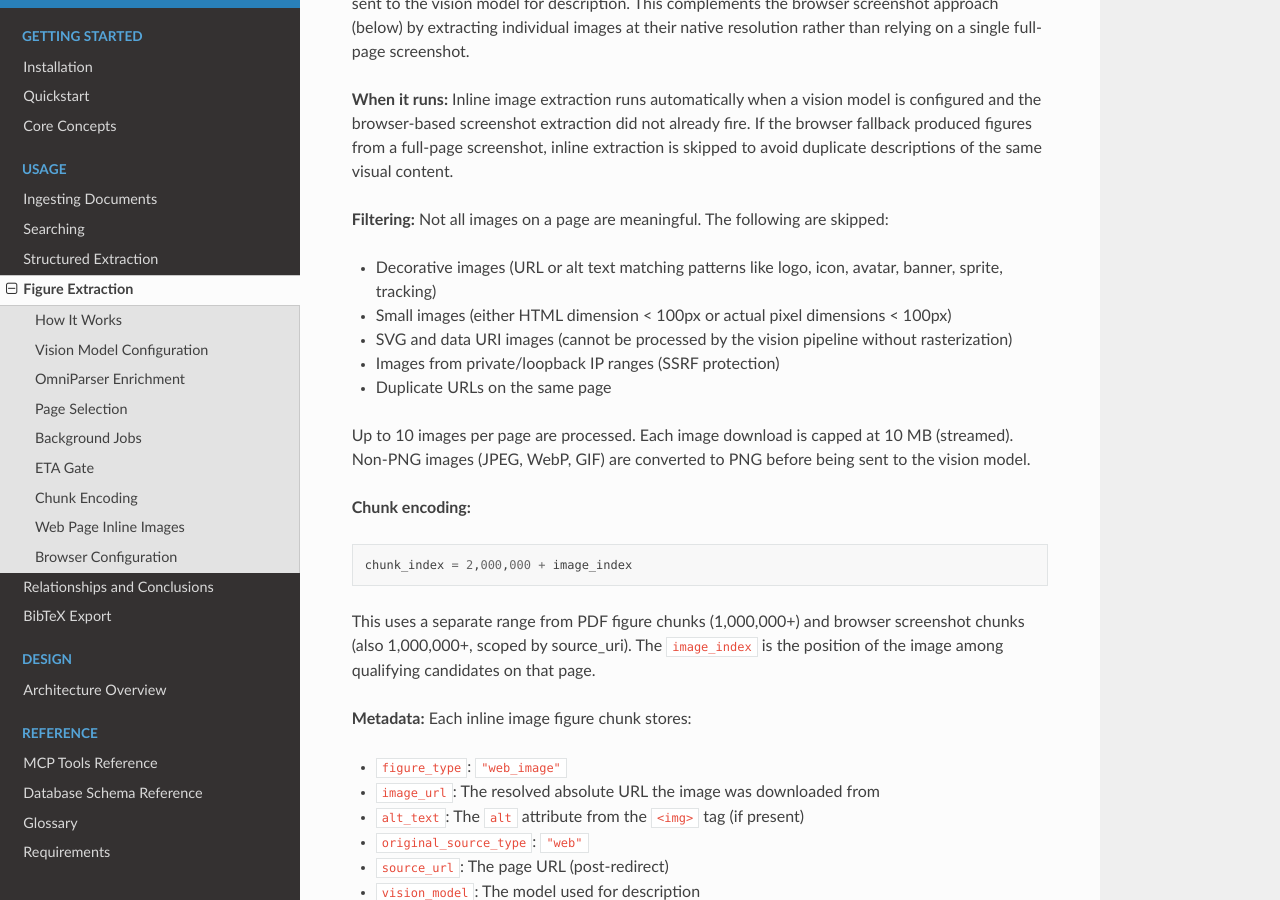
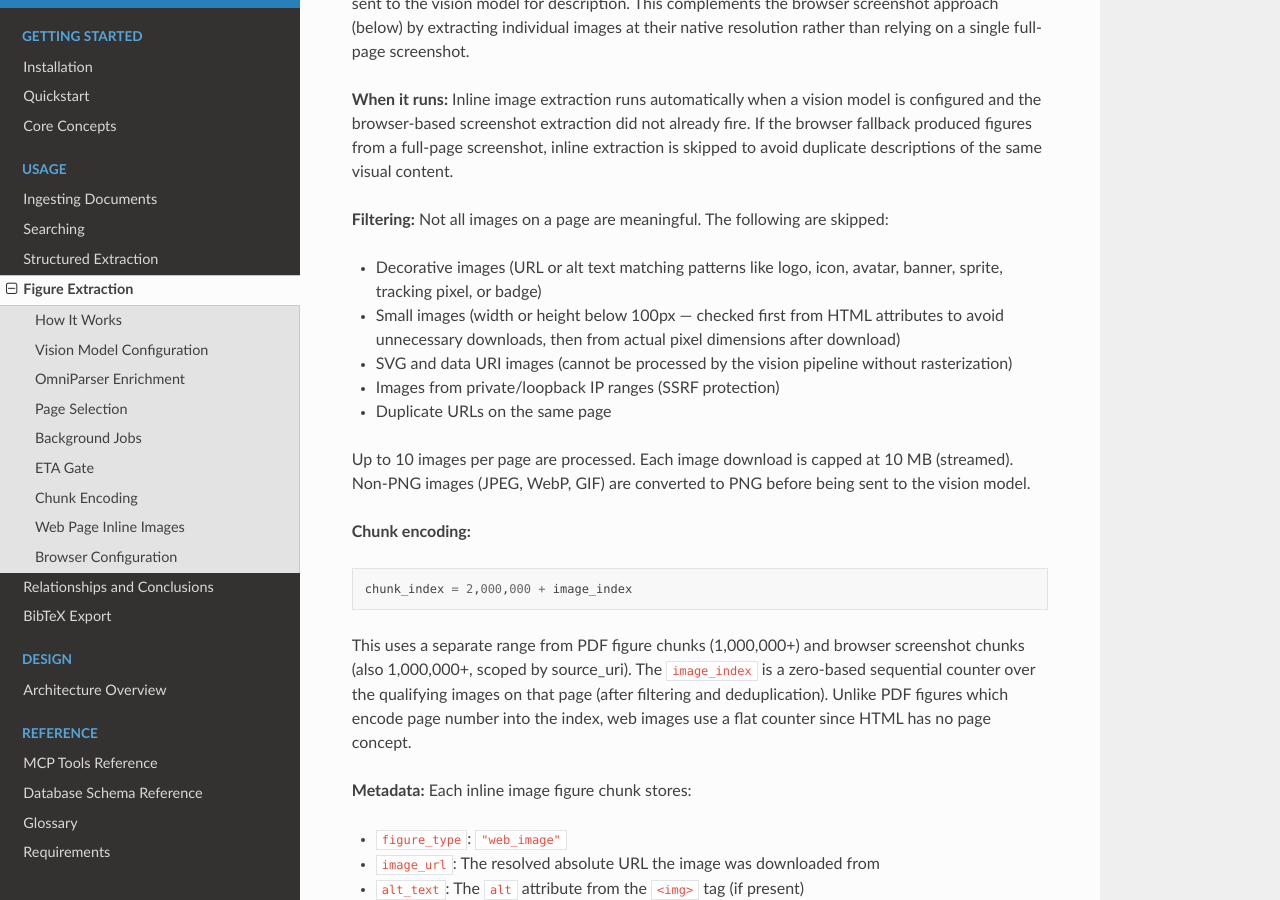
Before and after one commit to dutiona/knowledge-base, a Sphinx documentation site: the page built from docs/usage/figure-extraction.md, in a window 1280 px wide and 900 px high, scrolled down 3339 px. Built offline with Sphinx 7.4.7 and the Read the Docs theme 3.1.0, drawn with Linux system fonts in a browser that asks for light colours.

Commit message:
docs: address review feedback on inline image extraction docs
- Clarify "tracking" → "tracking pixel" in both doc files
- Rephrase dimension filtering to explain two-stage check
- Add image_index explanation (flat counter vs PDF page encoding)
- Add ValueError inline comment in _is_private_ip

````diff
--- a/docs/usage/figure-extraction.md
+++ b/docs/usage/figure-extraction.md
@@ -136,8 +136,8 @@ When ingesting web pages via `ingest_url`, inline `<img>` tags are extracted fro
 
 **Filtering:** Not all images on a page are meaningful. The following are skipped:
 
-- Decorative images (URL or alt text matching patterns like logo, icon, avatar, banner, sprite, tracking)
-- Small images (either HTML dimension < 100px or actual pixel dimensions < 100px)
+- Decorative images (URL or alt text matching patterns like logo, icon, avatar, banner, sprite, tracking pixel, or badge)
+- Small images (width or height below 100px — checked first from HTML attributes to avoid unnecessary downloads, then from actual pixel dimensions after download)
 - SVG and data URI images (cannot be processed by the vision pipeline without rasterization)
 - Images from private/loopback IP ranges (SSRF protection)
 - Duplicate URLs on the same page
@@ -150,7 +150,7 @@ Up to 10 images per page are processed. Each image download is capped at 10 MB (
 chunk_index = 2,000,000 + image_index
 ```
 
-This uses a separate range from PDF figure chunks (1,000,000+) and browser screenshot chunks (also 1,000,000+, scoped by source_uri). The `image_index` is the position of the image among qualifying candidates on that page.
+This uses a separate range from PDF figure chunks (1,000,000+) and browser screenshot chunks (also 1,000,000+, scoped by source_uri). The `image_index` is a zero-based sequential counter over the qualifying images on that page (after filtering and deduplication). Unlike PDF figures which encode page number into the index, web images use a flat counter since HTML has no page concept.
 
 **Metadata:** Each inline image figure chunk stores:
 
````
Also changed, not shown: docs/usage/ingesting-documents.md (+2 -2 lines), 1 other file.
